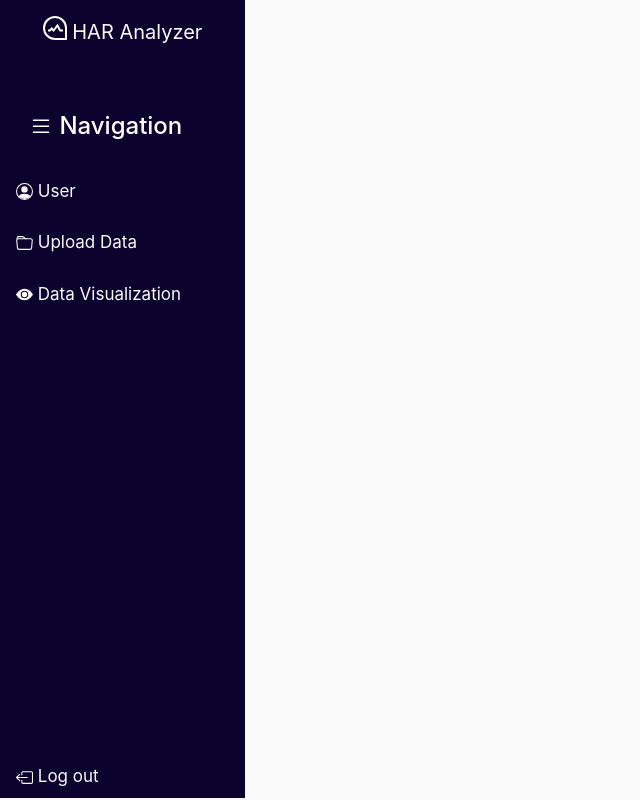
After one commit to Chrisbelefantis/HAR-Analyzer, a PHP site: page /views/user/user.php in a window 1280 px wide. The commit adds this page. Shown: the whole page, without its empty margins (0-640 px from the left). Run offline with PHP 8.4, Linux system fonts and the light colour scheme.

Commit message:
navbar added

```diff
--- a/css/auth.css
+++ b/css/auth.css
@@ -6,7 +6,7 @@
 
 .navbar-custom .navbar-brand,
 .navbar-custom .navbar-text {
-	margin-top: 8px;
+	margin-top: 5px;
     color: white;
 }
 
--- /dev/null
+++ b/css/user.css
@@ -0,0 +1,129 @@
+.navbar-custom {
+    background-color: #0B032D;
+    float: left;
+    width: 100%;
+}
+
+.navbar-brand {
+    color: #fafafa;
+    margin:0px;
+    padding: 16px 16px 16.5px 16px !important;
+    float: inline-start;
+    font-size: 20px;
+    transition: 1s;
+}
+
+.navbar-brand.opened{
+ background-color: #fafafa;
+ color: #0B032D;
+transition: 1s;
+}
+
+.navbar-brand.closed:hover ,.navbar-brand:hover{
+    color: #fafafa;
+}
+
+.navbar-brand.opened:hover{
+    color: #0B032D;
+}
+
+li {
+	margin-top: 10px;
+	list-style-type: none;
+    font-size: 17px;
+}
+
+.nav-link {
+    color: #fafafa;
+    transition:0.2s;
+}
+
+.nav-link:hover {
+    color: #0B032D;
+    background-color: #fafafa;
+    transition:0.2s;
+}
+
+body {
+    background-color: #FAFAFA;
+}
+
+.topnav {
+overflow: hidden;
+background-color: #0B032D;
+position: relative;
+}
+
+
+
+.topnav #myLinks {
+display: none;
+}
+
+.topnav a {
+color: #fafafa;
+padding: 14px 16px;
+text-decoration: none;
+font-size: 20px;
+display: block;
+}
+
+#menu-button{
+color: #fafafa;
+display: block;
+position: absolute;
+right: 0;
+top: 0;
+}
+
+#menu-button:hover{
+color: #0B032D;
+display: block;
+position: absolute;
+right: 0;
+top: 0;
+}
+
+#menu-button.opened{
+color: #0B032D;
+display: block;
+position: absolute;
+right: 0;
+top: 0;
+}
+
+#menu-button.opened:hover{
+color: #fafafa;
+background-color: #0B032D;
+display: block;
+position: absolute;
+right: 0;
+top: 0;
+}
+
+
+
+
+@media only screen and (min-width: 700px) {
+
+    #vertical-nav {
+        visibility: visible;
+    }
+
+    #navbar {
+        display: none;
+    }
+
+}
+
+@media only screen and (max-width: 700px) {
+
+    #vertical-nav {
+        display: none;
+    }
+
+    #navbar {
+        visibility: visible;
+    }
+
+}
--- a/index.php
+++ b/index.php
@@ -11,8 +11,7 @@ switch ($request) {
     case '/har-analyzer/login':
         require __DIR__ . '/views/auth.php';
     case  '/har-analyzer/' :
-        //header("Location: har-analyzer//views/auth.php");
-        require __DIR__ . '/views/auth.php';
+        header("Location: /har-analyzer/views/auth.php");
         break;
     case  __DIR__ .'/har-analyzer' :
         header("Location: har-analyzer//views/auth.php");
--- /dev/null
+++ b/views/user/user.php
@@ -0,0 +1,132 @@
+<!DOCTYPE html>
+<html lang="en">
+<head>
+
+  <title>Welcome</title>
+  <meta name="viewport" content="width=device-width, initial-scale=1.0">
+  <link rel="preconnect" href="https://fonts.gstatic.com">
+  <link href="https://fonts.googleapis.com/css2?family=Do+Hyeon&family=Roboto:ital,wght@0,400;1,100&display=swap" rel="stylesheet">
+  <link rel="stylesheet" href="https://cdn.jsdelivr.net/npm/bootstrap@4.5.3/dist/css/bootstrap.min.css" integrity="sha384-TX8t27EcRE3e/ihU7zmQxVncDAy5uIKz4rEkgIXeMed4M0jlfIDPvg6uqKI2xXr2" crossorigin="anonymous">
+  <link rel="stylesheet" type="text/css" href="../../css/user.css">
+
+  <script src="https://ajax.googleapis.com/ajax/libs/jquery/3.5.1/jquery.min.js"></script>
+  <script src="https://maxcdn.bootstrapcdn.com/bootstrap/3.4.1/js/bootstrap.min.js"></script>
+
+</head>
+<body>
+
+  <div class="topnav"  id="navbar">
+        <a id="vnav-brand" class="navbar-brand closed" ><svg xmlns="http://www.w3.org/2000/svg" viewBox="0 0 24 35" width="24px" height="35px" fill="currentColor"><title>Analytics</title>
+      <path d="M12,0a12,12,0,0,0,0,24H24V12A12,12,0,0,0,12,0ZM22,22H12A10,10,0,1,1,22,12Z"/>
+      <polygon points="14.49 7.67 10.54 12.95 8.75 11.04 6.44 13.5 5 13.5 5 15.5 7.31 15.5 8.75 13.96 10.71 16.05 14.26 11.33 16.6 15.5 20 15.5 20 13.5 17.77 13.5 14.49 7.67"/>
+      </svg> HAR Analyzer</a>
+    <div id="myLinks">
+      <a class="nav-link" href="#">
+          <svg width="1em" height="1em" viewBox="0 0 16 16" class="bi bi-person-circle" fill="currentColor" xmlns="http://www.w3.org/2000/svg">
+              <path d="M13.468 12.37C12.758 11.226 11.195 10 8 10s-4.757 1.225-5.468 2.37A6.987 6.987 0 0 0 8 15a6.987 6.987 0 0 0 5.468-2.63z"/>
+              <path fill-rule="evenodd" d="M8 9a3 3 0 1 0 0-6 3 3 0 0 0 0 6z"/>
+              <path fill-rule="evenodd" d="M8 1a7 7 0 1 0 0 14A7 7 0 0 0 8 1zM0 8a8 8 0 1 1 16 0A8 8 0 0 1 0 8z"/>
+          </svg>
+          User
+      </a>
+      <a class="nav-link" href="#">
+          <svg width="1em" height="1em" viewBox="0 0 16 16" class="bi bi-folder" fill="currentColor" xmlns="http://www.w3.org/2000/svg">
+              <path d="M9.828 4a3 3 0 0 1-2.12-.879l-.83-.828A1 1 0 0 0 6.173 2H2.5a1 1 0 0 0-1 .981L1.546 4h-1L.5 3a2 2 0 0 1 2-2h3.672a2 2 0 0 1 1.414.586l.828.828A2 2 0 0 0 9.828 3v1z"/>
+              <path fill-rule="evenodd" d="M13.81 4H2.19a1 1 0 0 0-.996 1.09l.637 7a1 1 0 0 0 .995.91h10.348a1 1 0 0 0 .995-.91l.637-7A1 1 0 0 0 13.81 4zM2.19 3A2 2 0 0 0 .198 5.181l.637 7A2 2 0 0 0 2.826 14h10.348a2 2 0 0 0 1.991-1.819l.637-7A2 2 0 0 0 13.81 3H2.19z"/>
+          </svg>
+          Upload Data
+      </a>
+      <a class="nav-link" href="#">
+        <svg width="1em" height="1em" viewBox="0 0 16 16" class="bi bi-eye-fill" fill="currentColor" xmlns="http://www.w3.org/2000/svg">
+          <path d="M10.5 8a2.5 2.5 0 1 1-5 0 2.5 2.5 0 0 1 5 0z"/>
+          <path fill-rule="evenodd" d="M0 8s3-5.5 8-5.5S16 8 16 8s-3 5.5-8 5.5S0 8 0 8zm8 3.5a3.5 3.5 0 1 0 0-7 3.5 3.5 0 0 0 0 7z"/>
+        </svg> Data Visualization</a>
+        <a class="nav-link" href="#" style="text-align: right">
+                                <svg width="1em" height="1em" viewBox="0 0 16 16" class="bi bi-box-arrow-left" fill="currentColor" xmlns="http://www.w3.org/2000/svg">
+                                    <path fill-rule="evenodd" d="M6 12.5a.5.5 0 0 0 .5.5h8a.5.5 0 0 0 .5-.5v-9a.5.5 0 0 0-.5-.5h-8a.5.5 0 0 0-.5.5v2a.5.5 0 0 1-1 0v-2A1.5 1.5 0 0 1 6.5 2h8A1.5 1.5 0 0 1 16 3.5v9a1.5 1.5 0 0 1-1.5 1.5h-8A1.5 1.5 0 0 1 5 12.5v-2a.5.5 0 0 1 1 0v2z"/>
+                                    <path fill-rule="evenodd" d="M.146 8.354a.5.5 0 0 1 0-.708l3-3a.5.5 0 1 1 .708.708L1.707 7.5H10.5a.5.5 0 0 1 0 1H1.707l2.147 2.146a.5.5 0 0 1-.708.708l-3-3z"/>
+                                </svg> Log out
+                            </a>
+    </div>
+
+    <a  class="icon nav-link" id="menu-button" onclick="myFunction()">
+      <svg viewBox="0 0 100 80" width="40" height="40" fill="currentColor">
+      <rect width="100" height="20"></rect>
+      <rect y="30" width="100" height="20"></rect>
+      <rect y="60" width="100" height="20"></rect>
+      </svg>
+    </a>
+  </div>
+
+
+        <div class="Box" style="width:245px;">
+
+                     <nav class="nav flex-column navbar-custom" id='vertical-nav' style="height: auto;">
+                     <a class="navbar-brand" href="#" style="text-align:center"><svg xmlns="http://www.w3.org/2000/svg" viewBox="0 0 24 35" width="24px" height="35px" fill="currentColor"><title>Analytics</title>
+                      <path d="M12,0a12,12,0,0,0,0,24H24V12A12,12,0,0,0,12,0ZM22,22H12A10,10,0,1,1,22,12Z"/>
+                      <polygon points="14.49 7.67 10.54 12.95 8.75 11.04 6.44 13.5 5 13.5 5 15.5 7.31 15.5 8.75 13.96 10.71 16.05 14.26 11.33 16.6 15.5 20 15.5 20 13.5 17.77 13.5 14.49 7.67"/>
+                      </svg> HAR Analyzer</a>
+
+                        <span style="font-size: 24px; margin-top: 10%; margin-left: 13px; color: white;" class="navbar-brand mb-0 h1">
+                          <svg width="1em" height="1em" viewBox="0 0 16 16" class="bi bi-list" fill="currentColor" xmlns="http://www.w3.org/2000/svg">
+                            <path fill-rule="evenodd" d="M2.5 11.5A.5.5 0 0 1 3 11h10a.5.5 0 0 1 0 1H3a.5.5 0 0 1-.5-.5zm0-4A.5.5 0 0 1 3 7h10a.5.5 0 0 1 0 1H3a.5.5 0 0 1-.5-.5zm0-4A.5.5 0 0 1 3 3h10a.5.5 0 0 1 0 1H3a.5.5 0 0 1-.5-.5z"/>
+                          </svg>
+                            Navigation
+                        </span>
+
+                         <li class="nav-item">
+                            <a class="nav-link" href="#">
+                                <svg width="1em" height="1em" viewBox="0 0 16 16" class="bi bi-person-circle" fill="currentColor" xmlns="http://www.w3.org/2000/svg">
+                                    <path d="M13.468 12.37C12.758 11.226 11.195 10 8 10s-4.757 1.225-5.468 2.37A6.987 6.987 0 0 0 8 15a6.987 6.987 0 0 0 5.468-2.63z"/>
+                                    <path fill-rule="evenodd" d="M8 9a3 3 0 1 0 0-6 3 3 0 0 0 0 6z"/>
+                                    <path fill-rule="evenodd" d="M8 1a7 7 0 1 0 0 14A7 7 0 0 0 8 1zM0 8a8 8 0 1 1 16 0A8 8 0 0 1 0 8z"/>
+                                </svg>
+                                User
+                            </a>
+                          </li>
+                          <li class="nav-item">
+                            <a class="nav-link" href="#">
+                                <svg width="1em" height="1em" viewBox="0 0 16 16" class="bi bi-folder" fill="currentColor" xmlns="http://www.w3.org/2000/svg">
+                                    <path d="M9.828 4a3 3 0 0 1-2.12-.879l-.83-.828A1 1 0 0 0 6.173 2H2.5a1 1 0 0 0-1 .981L1.546 4h-1L.5 3a2 2 0 0 1 2-2h3.672a2 2 0 0 1 1.414.586l.828.828A2 2 0 0 0 9.828 3v1z"/>
+                                    <path fill-rule="evenodd" d="M13.81 4H2.19a1 1 0 0 0-.996 1.09l.637 7a1 1 0 0 0 .995.91h10.348a1 1 0 0 0 .995-.91l.637-7A1 1 0 0 0 13.81 4zM2.19 3A2 2 0 0 0 .198 5.181l.637 7A2 2 0 0 0 2.826 14h10.348a2 2 0 0 0 1.991-1.819l.637-7A2 2 0 0 0 13.81 3H2.19z"/>
+                                </svg>
+                                Upload Data
+                            </a>
+                          </li>
+                          <li class="nav-item">
+                            <a class="nav-link" href="#">
+                              <svg width="1em" height="1em" viewBox="0 0 16 16" class="bi bi-eye-fill" fill="currentColor" xmlns="http://www.w3.org/2000/svg">
+                                <path d="M10.5 8a2.5 2.5 0 1 1-5 0 2.5 2.5 0 0 1 5 0z"/>
+                                <path fill-rule="evenodd" d="M0 8s3-5.5 8-5.5S16 8 16 8s-3 5.5-8 5.5S0 8 0 8zm8 3.5a3.5 3.5 0 1 0 0-7 3.5 3.5 0 0 0 0 7z"/>
+                              </svg> Data Visualization</a>
+                          </li>
+                          <li class="nav-item" style="margin-top: 180%;">
+                            <a class="nav-link" href="#">
+                                <svg width="1em" height="1em" viewBox="0 0 16 16" class="bi bi-box-arrow-left" fill="currentColor" xmlns="http://www.w3.org/2000/svg">
+                                    <path fill-rule="evenodd" d="M6 12.5a.5.5 0 0 0 .5.5h8a.5.5 0 0 0 .5-.5v-9a.5.5 0 0 0-.5-.5h-8a.5.5 0 0 0-.5.5v2a.5.5 0 0 1-1 0v-2A1.5 1.5 0 0 1 6.5 2h8A1.5 1.5 0 0 1 16 3.5v9a1.5 1.5 0 0 1-1.5 1.5h-8A1.5 1.5 0 0 1 5 12.5v-2a.5.5 0 0 1 1 0v2z"/>
+                                    <path fill-rule="evenodd" d="M.146 8.354a.5.5 0 0 1 0-.708l3-3a.5.5 0 1 1 .708.708L1.707 7.5H10.5a.5.5 0 0 1 0 1H1.707l2.147 2.146a.5.5 0 0 1-.708.708l-3-3z"/>
+                                </svg> Log out
+                            </a>
+                          </li>
+
+                <nav>
+      </div>
+      <script>
+function myFunction() {
+  var x = document.getElementById("myLinks");
+  if (x.style.display === "block") {
+    x.style.display = "none";
+  } else {
+    x.style.display = "block";
+  }
+
+  var navbar=document.getElementById("vnav-brand");
+  var menuButton=document.getElementById("menu-button");
+  navbar.classList.toggle("opened");
+  navbar.classList.toggle("closed");
+  menuButton.classList.toggle("opened");
+}
+</script>
+
+</body>
+</html>
```
Also changed, not shown: views/auth.php (+5 -10 lines), images/logo.svg (added), 1 other file.
